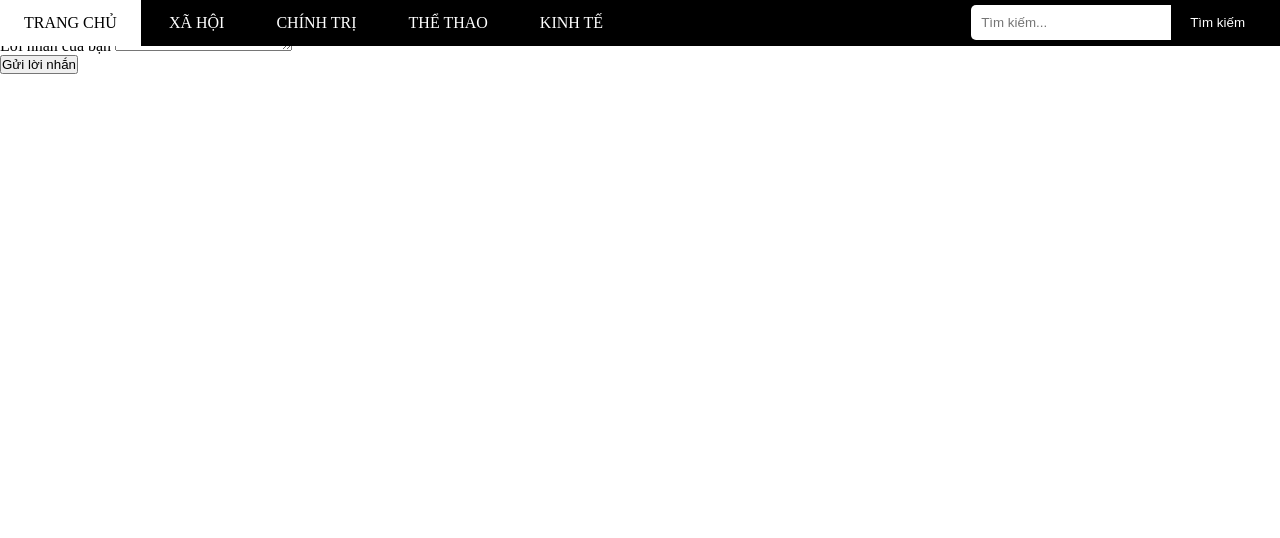
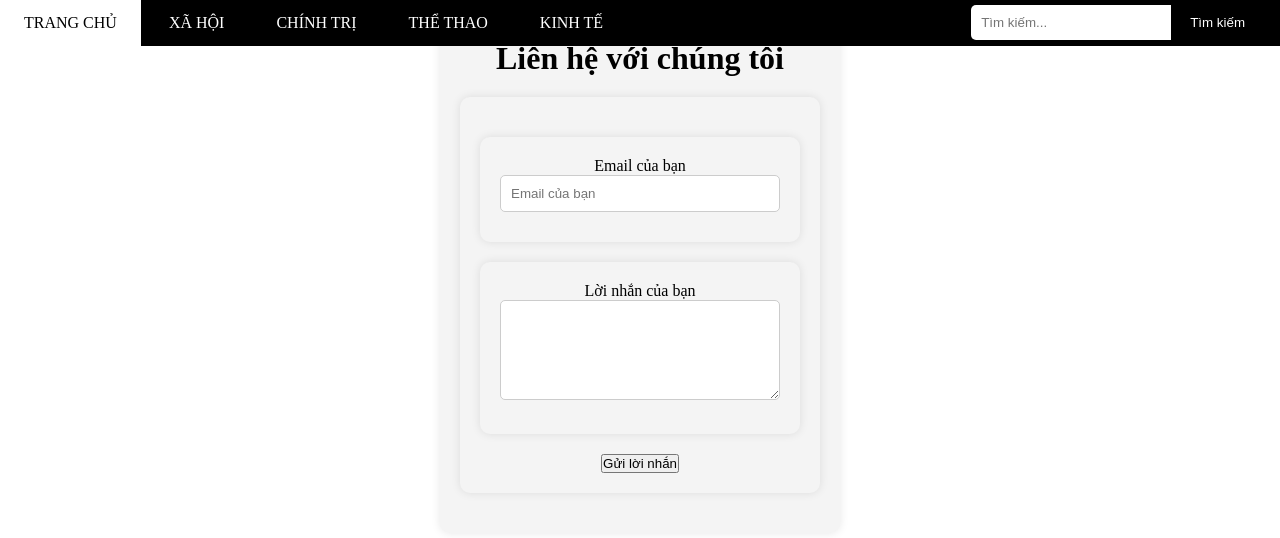
Before and after one commit to ResisCharon/nguyendung2143.github.io, a plain HTML site: page website tin tuc/tintuc.html in a window 1280 px wide. Drawn offline with Linux system fonts and the light colour scheme.

Commit message:
Update tintuc.html

```diff
--- a/website tin tuc/tintuc.html
+++ b/website tin tuc/tintuc.html
@@ -23,7 +23,7 @@
             <button type="submit">Tìm kiếm</button>
         </form>
     </div>
-    <div>
+    <!-- <div>
         <div class="a">
                 <div class="a">
                     <label for="email">Email của bạn</label>
@@ -38,8 +38,71 @@
                 <button class="btn btn-primary" name="btnGoiLoiNhan">Gửi lời nhắn</button>
             </form>
         </div>
-    </div>
+    </div> -->
+    <style>
+        .a {
+            background-color: #f4f4f4;
+            padding: 20px;
+            border-radius: 10px;
+            box-shadow: 0 0 10px rgba(0, 0, 0, 0.1);
+            text-align: center;
+            margin: 20px auto;
+            max-width: 400px;
+        }
+        .a h2 {
+            margin-bottom: 20px;
+        }
+        .a input[type="text"],
+        .a input[type="email"],
+        .a textarea {
+            width: 100%;
+            padding: 10px;
+            margin-bottom: 10px;
+            border-radius: 5px;
+            border: 1px solid #ccc;
+        }
+        .a textarea {
+            height: 100px;
+        }
+        .btn button {
+            background-color: #007bff;
+            color: #fff;
+            padding: 10px 20px;
+            border: none;
+            border-radius: 5px;
+            cursor: pointer;
+            transition: background-color 0.3s;
+        }
+        .btn button:hover {
+            background-color: #0056b3;
+        }
 
+    </style>
+</head>
+
+<body>
+
+    <main>
+        <div class="a">
+            <h1>Liên hệ với chúng tôi</h1>
+            <div>
+                <div class="a">
+                        <div class="a">
+                            <label for="email">Email của bạn</label>
+                            <input type="email" class="form-control" id="email" name="email"
+                                placeholder="Email của bạn" size="24">
+                        </div>
+
+                        <div class="a">
+                            <label for="message">Lời nhắn của bạn</label>
+                            <textarea name="message" class="form-control"></textarea>
+                        </div>
+                        <button class="btn" name="btnGoiLoiNhan">Gửi lời nhắn</button>
+                    </form>
+                </div>
+            </div>
+    </main>
+</body>
     <main>
     </main>
 </body>
```
